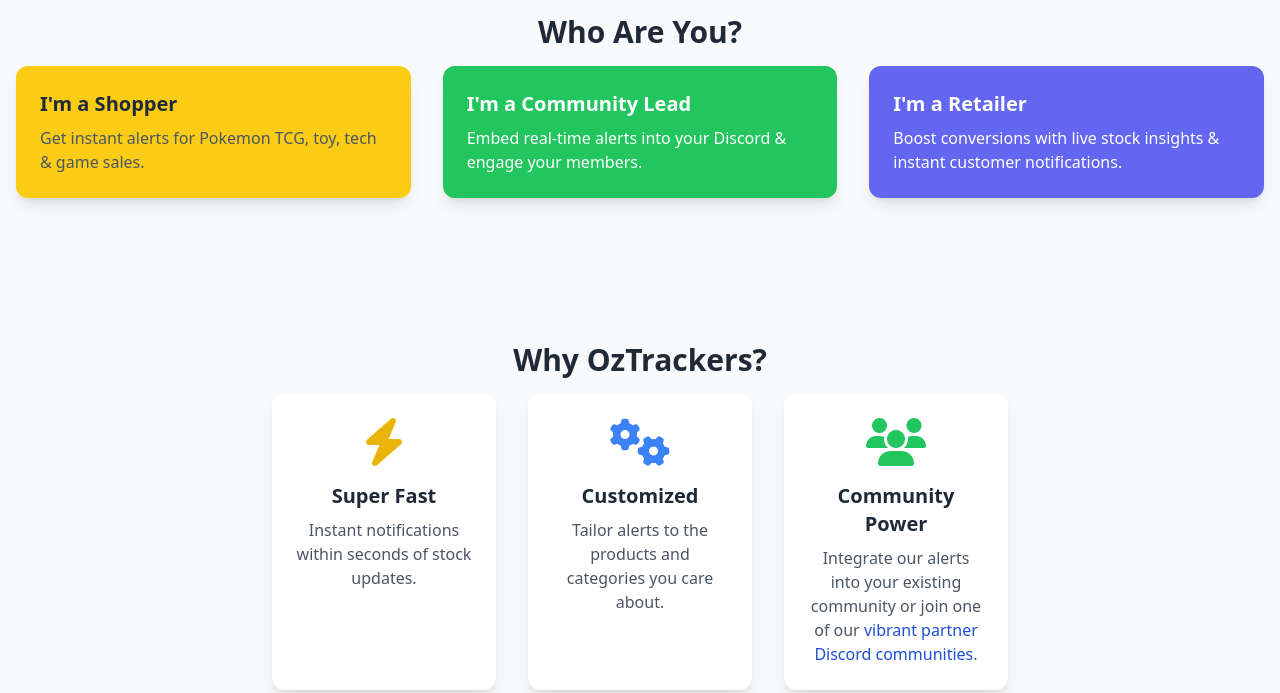
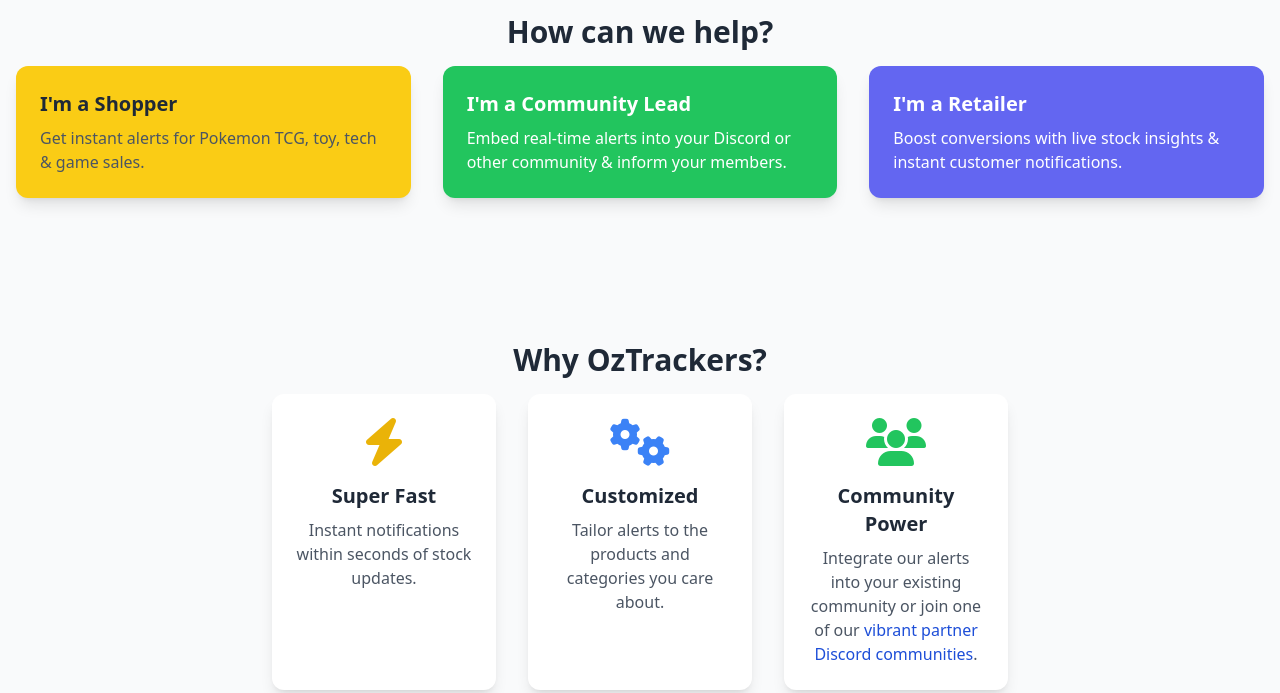
Before and after one commit to oztrackers/oztrackers.github.io, a plain HTML site: page docs/index.html in a window 1280 px wide. Shown: the part 246-939 px from the top of the page. Drawn offline with nearby package versions, Linux system fonts and the light colour scheme.

Commit message:
Adjustments

```diff
--- a/docs/index.html
+++ b/docs/index.html
@@ -3,8 +3,8 @@
 <head>
   <meta charset="UTF-8">
   <meta name="viewport" content="width=device-width, initial-scale=1">
-  <title>OzTrackers - Lightning-Fast Retail Alerts</title>
-  <meta name="description" content="Friendly and fast Australian retail stock tracker">
+  <title>OzTrackers - Lightning-Fast Retail Product Alerts</title>
+  <meta name="description" content="Fast and reliable Australian retail stock tracker, for shoppers to receive alerts when popular products are available">
   <meta name="keywords" content="Australian retailer stock tracker, real-time alerts, product availability, community notifications, fast product tracking">
   <script src="https://cdn.tailwindcss.com"></script>
   <script src="https://kit.fontawesome.com/a076d05399.js" crossorigin="anonymous"></script>
@@ -31,7 +31,7 @@
   </header>
   <main class="container mx-auto py-4">
     <section class="text-center mb-16">
-      <h2 class="text-3xl font-bold mb-4">Who Are You?</h2>
+      <h2 class="text-3xl font-bold mb-4">How can we help?</h2>
       <div class="grid grid-cols-1 md:grid-cols-3 gap-8">
         <a href="shopper.html" class="bg-yellow-400 hover:bg-yellow-300 block p-6 bg-white rounded-xl shadow-lg hover:shadow-xl transition text-left">
           <h3 class="text-xl font-semibold">I'm a Shopper</h3>
@@ -39,7 +39,7 @@
         </a>
         <a href="community.html" class="bg-green-500 hover:bg-green-400 text-white block p-6 rounded-xl shadow-lg hover:shadow-xl transition text-left">
           <h3 class="text-xl font-semibold">I'm a Community Lead</h3>
-          <p class="mt-2 text-white">Embed real-time alerts into your Discord & engage your members.</p>
+          <p class="mt-2 text-white">Embed real-time alerts into your Discord or other community & inform your members.</p>
         </a>
         <a href="retailer.html" class="bg-indigo-500 hover:bg-indigo-400 text-white block p-6 rounded-xl shadow-lg hover:shadow-xl transition text-left">
           <h3 class="text-xl font-semibold">I'm a Retailer</h3>
```
